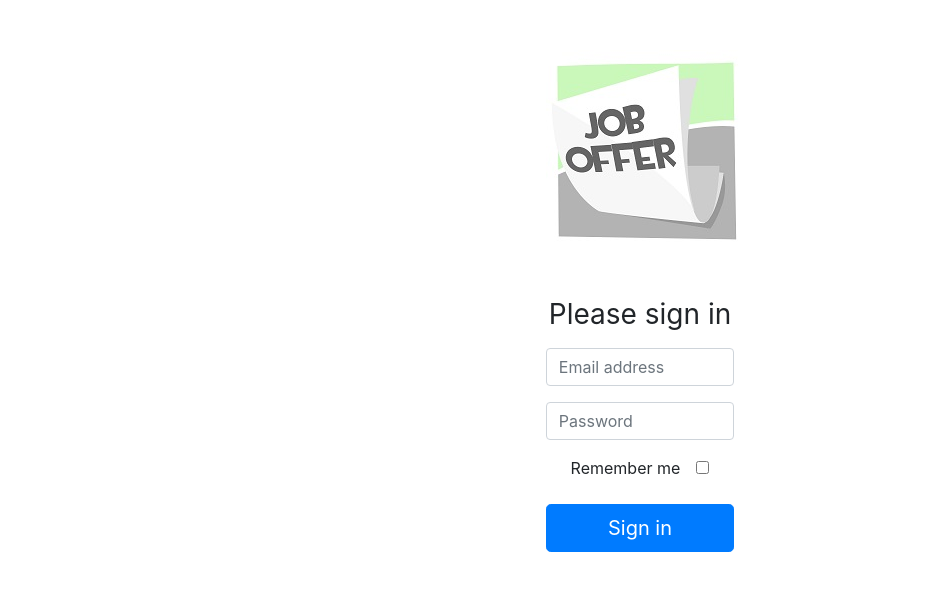
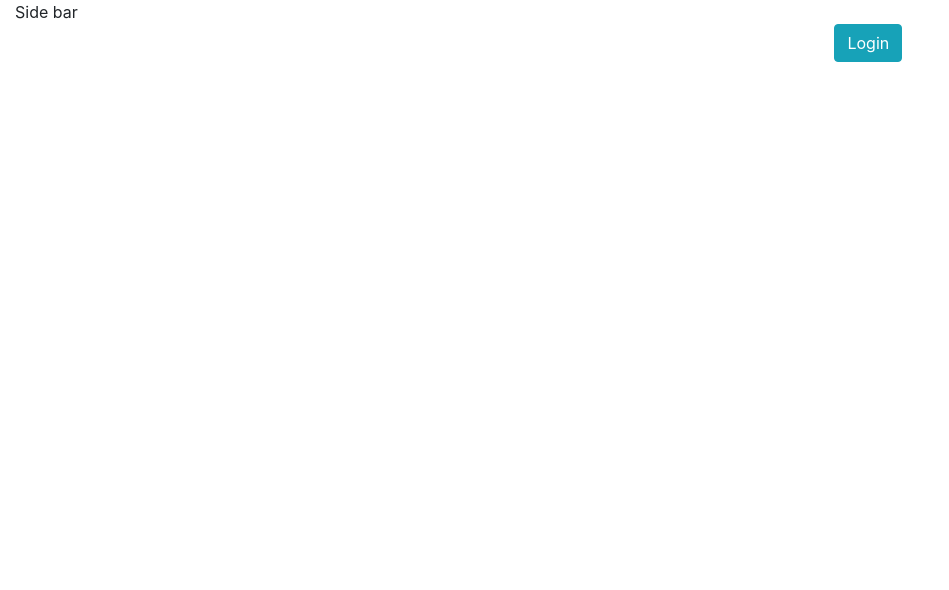
Before and after one commit to Maxs22/joboffer, a React (Create React App) app: page / in a window 1280 px wide. Shown: the top 590 px of the page, without its empty margins (0-949 px from the left). Built offline with nearby package versions, Linux system fonts and the light colour scheme.

Commit message:
Adds raw version of dashboard

```diff
--- a/src/App.js
+++ b/src/App.js
@@ -2,7 +2,8 @@ import React from 'react';
 import './App.css';
 import { Provider } from 'react-redux'
 import store from './redux/store'
-import Login from './components/login/login'
+import Dashboard from './components/dashboard/dashboard';
+
 
 
 function App() {
@@ -10,7 +11,7 @@ function App() {
   return (
     <Provider store={store}>
       <div className="App">
-        <Login></Login>
+        <Dashboard></Dashboard>
       </div>
     </Provider>
   );
--- /dev/null
+++ b/src/components/dashboard/dashboard.jsx
@@ -0,0 +1,27 @@
+import React from 'react';
+import { useDispatch } from 'react-redux';
+import { Container, Row, Col, Button } from 'react-bootstrap';
+import Login from '../login/login';
+import { loginRequired } from '../../redux/mainApp/mainAppActions';
+
+
+export default function Dashboard(props) {
+
+    const dispatch = useDispatch();
+
+    return (
+        <Container fluid>
+            <Row>
+                <Col xs="auto">Side bar<Login></Login></Col>
+                <Col>
+                </Col>
+            </Row>
+            <Row>
+                <Col xs="auto"></Col>
+                <Col md={{offset: 4 }}>
+                    <Button variant="info" onClick={()=>dispatch(loginRequired)}>Login</Button>
+                </Col>
+            </Row>
+        </Container>
+    )
+}
--- a/src/components/login/login.js
+++ b/src/components/login/login.jsx
@@ -1,7 +1,8 @@
 import React, { useState, useEffect } from 'react';
-import { useDispatch } from 'react-redux';
+import { useDispatch, useSelector } from 'react-redux';
 import logo from './job.jpg';
 import { loginRequired, loggedSuccessfully } from '../../redux/mainApp/mainAppActions';
+import { Container, Row, Col } from 'react-bootstrap';
 import './login.css';
 
 export default function Login(props) {
@@ -10,6 +11,8 @@ export default function Login(props) {
     const [password, setPassword] = useState();
     const [loginMessage, setLoginMessage] = useState();
     const [loginStatus, setloginStatus] = useState("initial");
+
+    let loginRequired = useSelector(state => state.loginRequired);
 
     const dispatch = useDispatch();
 
@@ -44,10 +47,11 @@ export default function Login(props) {
             {loginMessage}
         </div>)
 
-    return (
+    const content = loginRequired && (
         <div className="row login-form">
-            <div className="offset-1 col-10 offset-1 offset-sm-3 col-sm-6 offset-sm-3 offset-md-4 col-md-4 offset-md-4 offset-xl-5 col-xl-2 offset-xl-5">
-                <form className="form-signing">
+            <Container>
+                <Row>
+                    <Col><form className="form-signing">
                         <img className="mb-5" src={logo} alt="Job Offers logo" />
                         {loginMessageTitle}
                         <h1 className="h3 mb-3 font-weight-normal">Please sign in</h1>
@@ -61,8 +65,15 @@ export default function Login(props) {
                             </label>
                         </div>
                         <button className="btn btn-lg btn-primary btn-block" onClick={signIn}>Sign in</button>
-                </form>
-            </div>
+                    </form></Col>
+                </Row>
+            </Container>
         </div>
     )
+
+    return (
+        <span>
+            {content}
+        </span>
+    )
 }
```
Also changed, not shown: src/components/login/login2.jsx (renamed from src/components/login/login2.js). Lines whose indentation alone changed are shown as unchanged.
